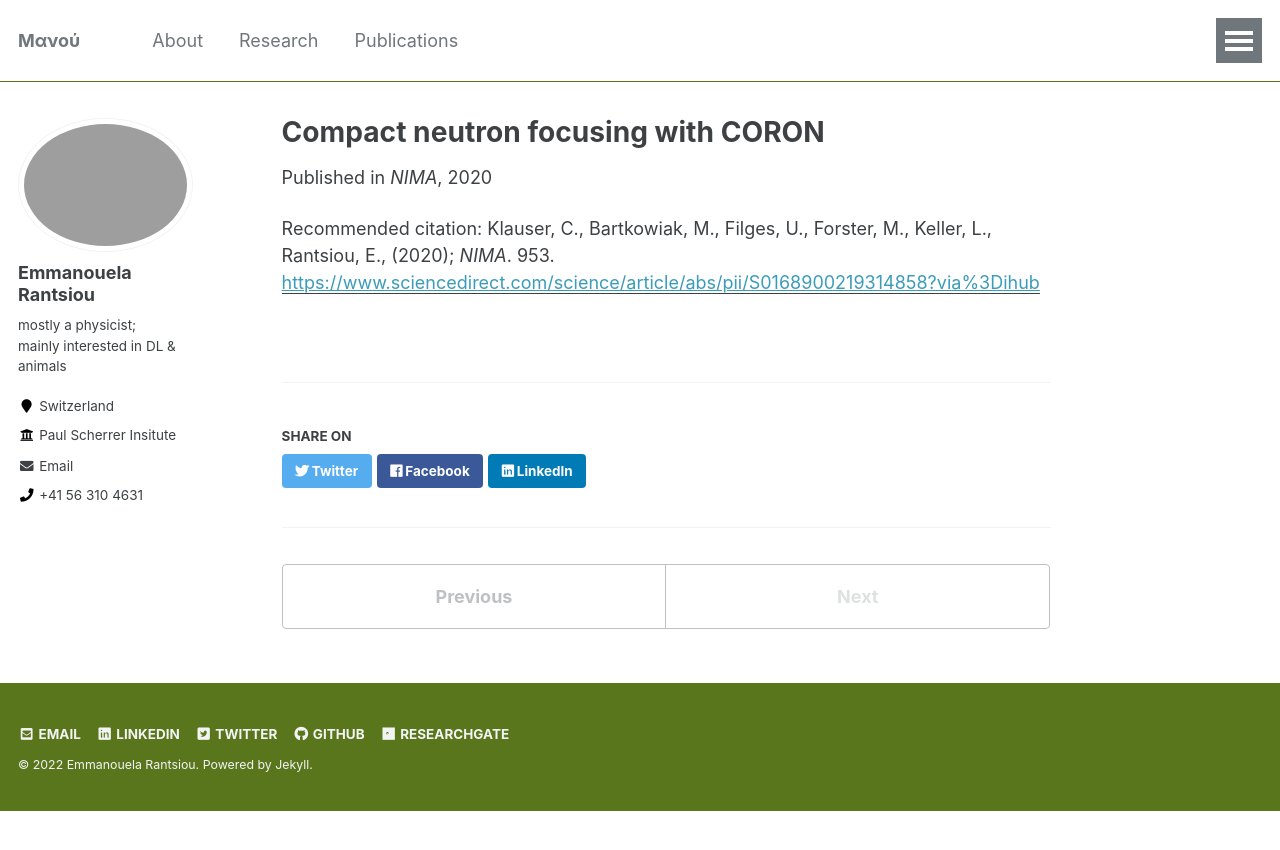
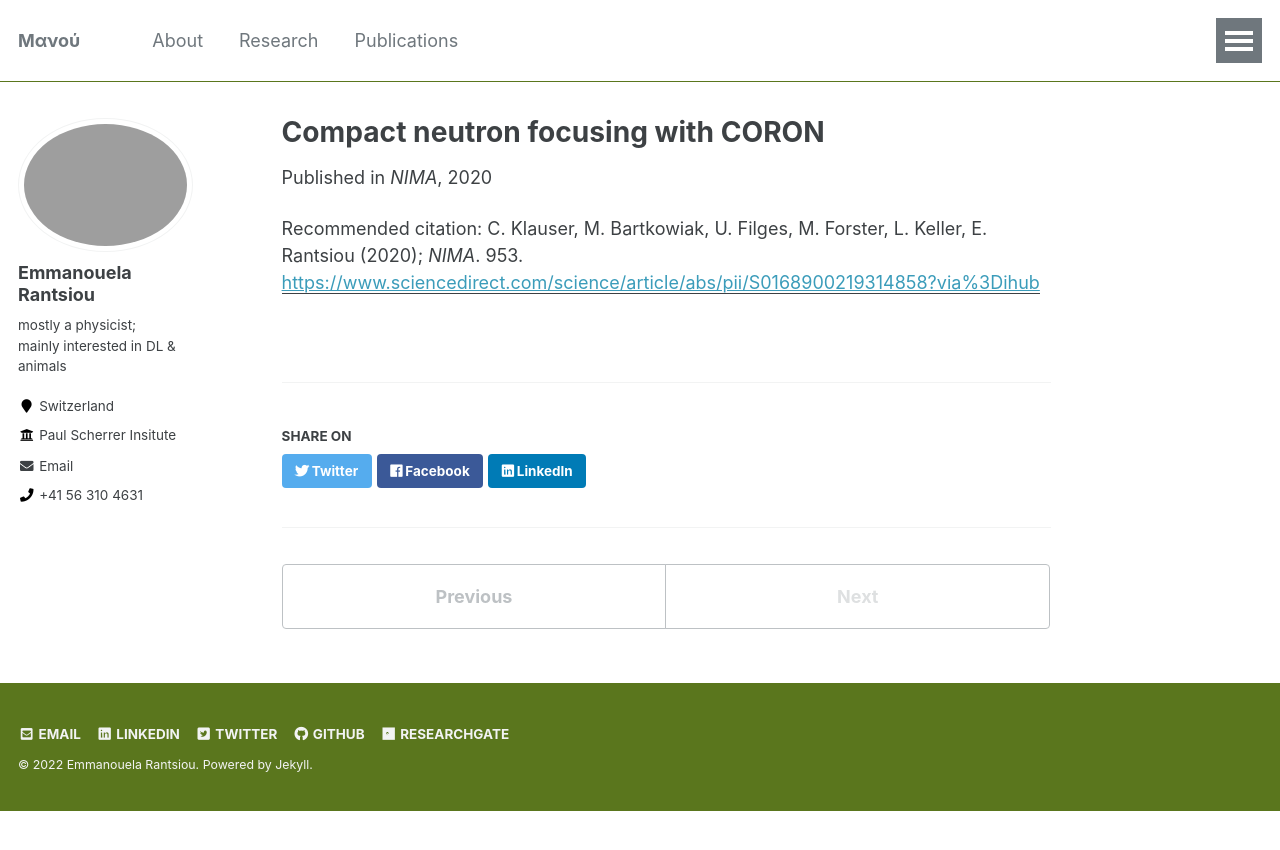
Before and after one commit to emmarant/emmarant.github.io, a Jekyll site: the page built from _publications/2020-02-11-coron.md, in a window 1280 px wide. Shown: the top 850 px of the page. Built offline with Jekyll 4.4.1, drawn with Linux system fonts in a browser that asks for light colours.

```diff
--- a/_publications/2020-02-11-coron.md
+++ b/_publications/2020-02-11-coron.md
@@ -5,5 +5,5 @@ permalink: /publication/2020-02-11-coron
 date: 2020-02-11
 venue: 'NIMA'
 paperurl: 'https://www.sciencedirect.com/science/article/abs/pii/S0168900219314858?via%3Dihub'
-citation: 'Klauser, C., Bartkowiak, M., Filges, U., Forster, M., Keller, L., Rantsiou, E., (2020); <i>NIMA</i>. 953.'
+citation: 'C. Klauser, M. Bartkowiak, U. Filges, M. Forster, L. Keller, E. Rantsiou (2020); <i>NIMA</i>. 953.'
 ---
```
